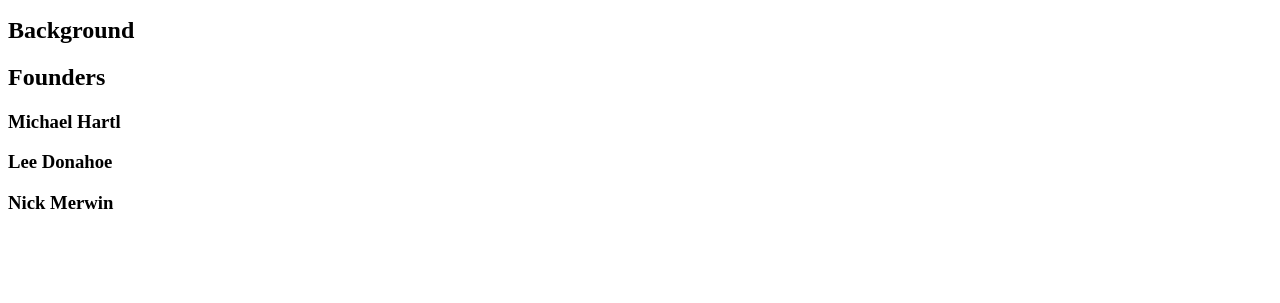
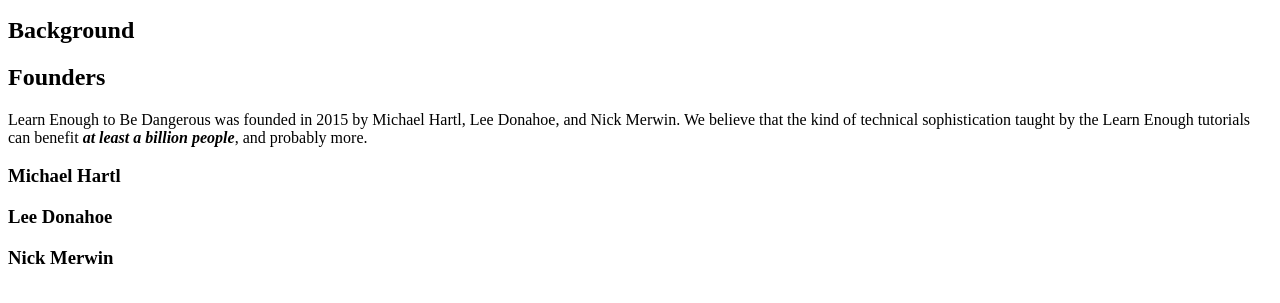
Before and after one commit to zizao/sample_website, a plain HTML site: page index.html in a window 1280 px wide. Shown: the part 137-440 px from the top of the page. Drawn offline with Linux system fonts and the light colour scheme.

Commit message:
Exercise

```diff
--- a/index.html
+++ b/index.html
@@ -21,6 +21,12 @@
   <h2>Background</h2>
 
   <h2>Founders</h2>
+  <p>
+  	Learn Enough to Be Dangerous was founded in 2015 by Michael Hartl, Lee
+    Donahoe, and Nick Merwin. We believe that the kind of technical
+    sophistication taught by the Learn Enough tutorials can benefit
+    <strong><em>at least a billion people</em></strong>, and probably more.
+  </p>
 
   <h3>Michael Hartl</h3>
 
```
